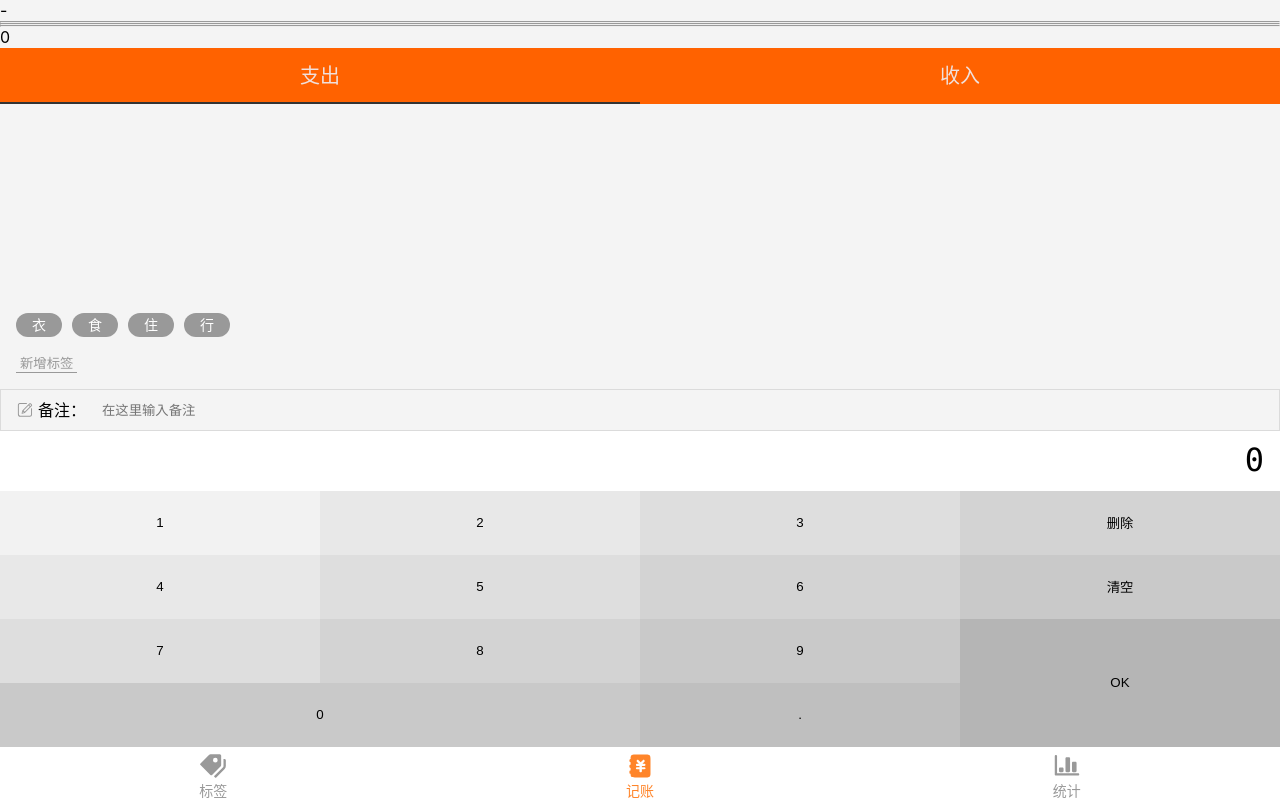
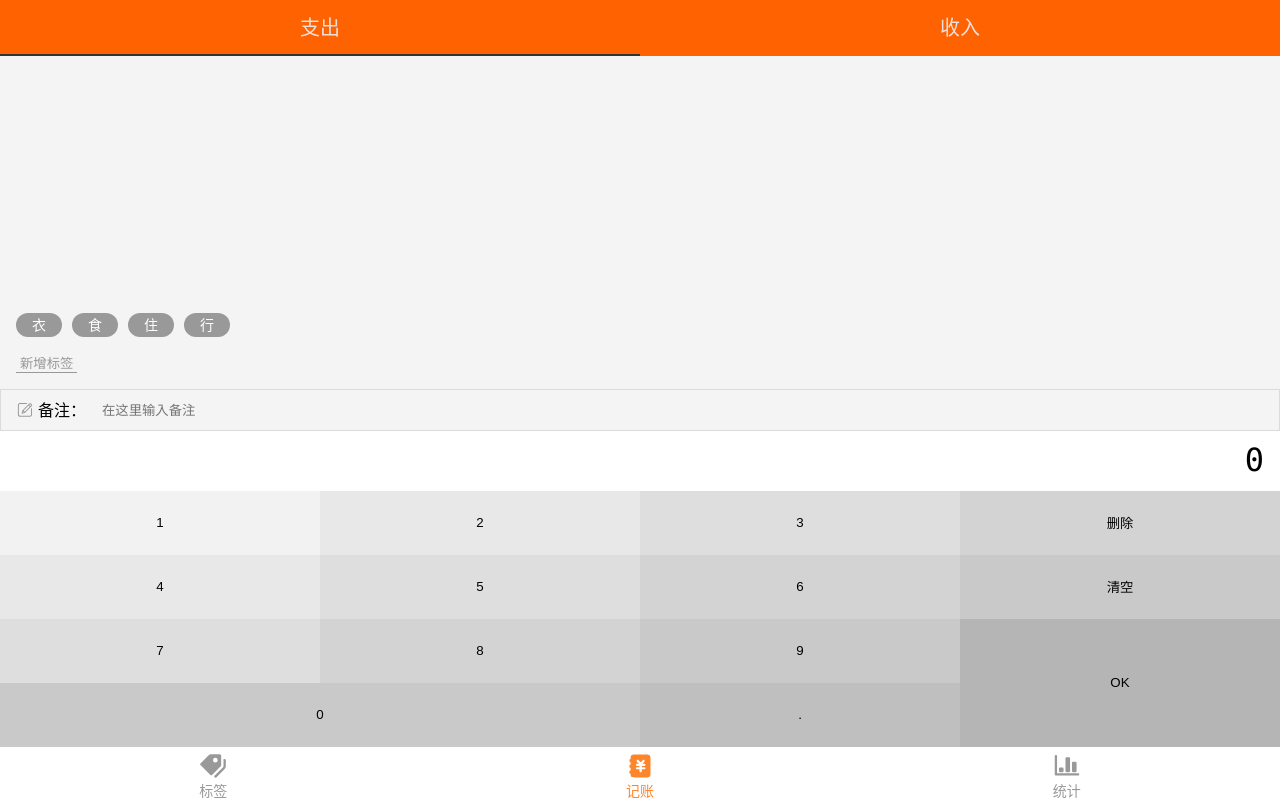
Before and after one commit to Biao9527/tally-react, a React app: page /#/money in a window 1280 px wide. Built offline with nearby package versions, Linux system fonts and the light colour scheme.

Commit message:
重构表单数据收集

```diff
--- a/src/views/Money.tsx
+++ b/src/views/Money.tsx
@@ -18,30 +18,26 @@
     note:'',
     amount:0
   })
+  const onChange = (obj: Partial<typeof selected>)=>{
+    setSelected({...selected, ...obj})
+  }
   return (
     <MyLayout>
-      {selected.category}
-      <hr/>
-      {selected.tags}
-      <hr/>
-      {selected.note}
-      <hr/>
-      {selected.amount}
       <CategorySection
         value={selected.category}
-        onChange={(category)=> setSelected({...selected, category: category})}
+        onChange={(category)=> onChange({category})}
       />
       <TagsSection
         value={selected.tags}
-        onChange={(tags)=> setSelected({...selected,tags: tags})}
+        onChange={(tags)=> onChange({tags})}
       />
       <NoteSection
         value={selected.note}
-        onChange={(note)=> setSelected({...selected,note:note})}
+        onChange={(note)=> onChange({note})}
       />
       <NumberPadSection
         value={selected.amount}
-        onChange={(amount)=> setSelected({...selected,amount: amount})}
+        onChange={(amount)=> onChange({amount})}
       />
     </MyLayout>
   );
```
